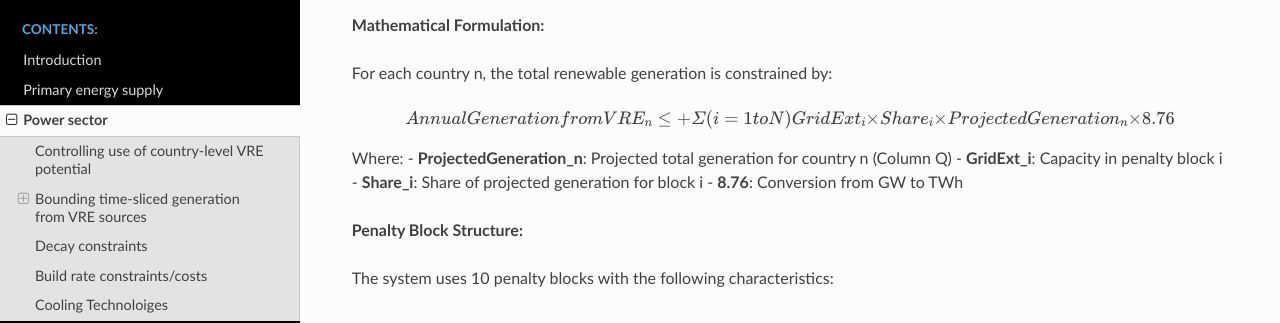
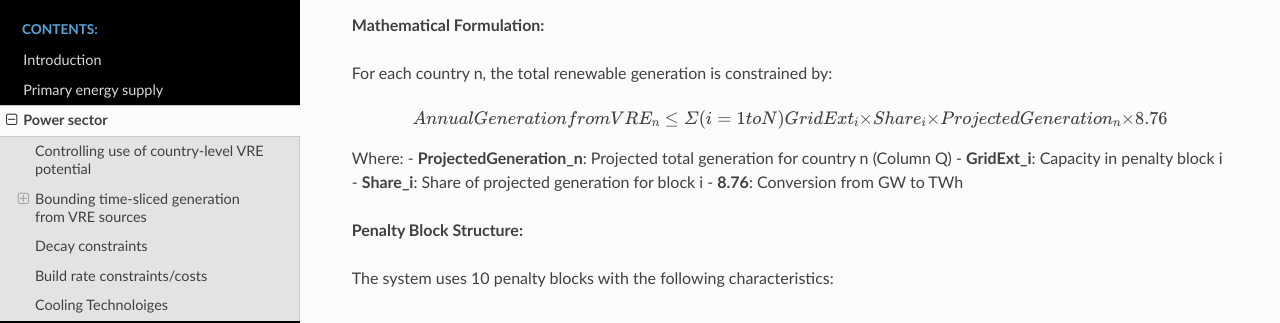
Before and after one commit to kanors-emr/Kinesys-documentation, a Sphinx documentation site: the page built from source/pages/power_sector.rst, in a window 1280 px wide and 900 px high, scrolled down 979 px. Shown: the part 150-473 px from the top of the window. Built offline with Sphinx 7.4.7 and the Read the Docs theme 3.1.0, drawn with Linux system fonts in a browser that asks for light colours.

Commit message:
no message

```diff
--- a/source/pages/power_sector.rst
+++ b/source/pages/power_sector.rst
@@ -39,7 +39,7 @@ The system uses **10 penalty blocks** with increasing cost penalties:
 For each country n, the total renewable generation is constrained by:
 
 .. math::
-    Annual Generation from VRE_n ≤  + Σ(i=1 to N) GridExt_i × Share_i × ProjectedGeneration_n × 8.76
+    Annual Generation from VRE_n  ≤  Σ(i=1 to N) GridExt_i × Share_i × ProjectedGeneration_n × 8.76
 
 Where:
 - **ProjectedGeneration_n**: Projected total generation for country n (Column Q)
```
